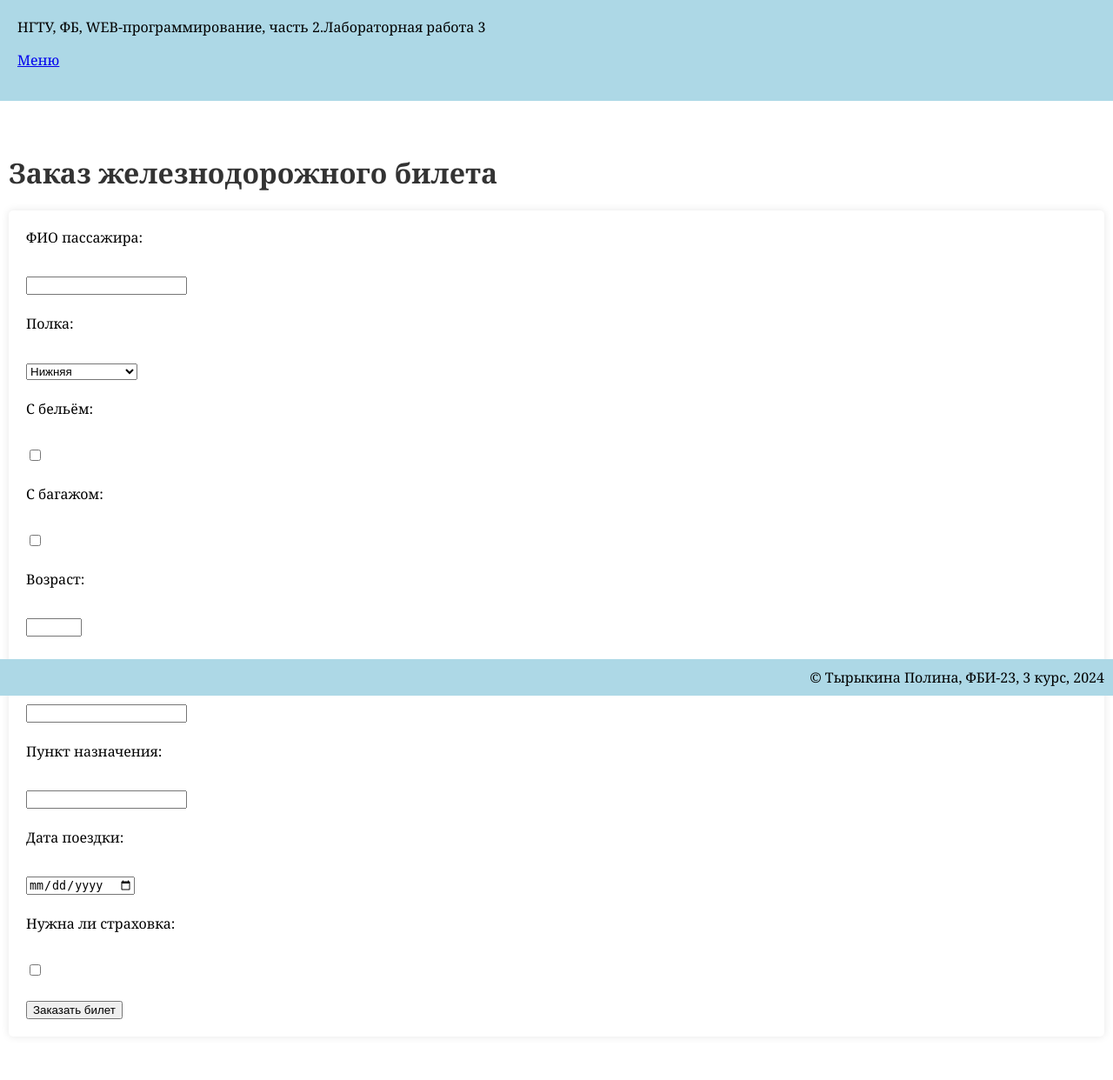
After one commit to polinatyrykina/web-programming-labs-2, a Flask app: page /lab3/ticket_form in a window 1280 px wide. The commit adds this page. Shown: the whole page at 87% size. Run offline with Flask 3, Linux system fonts and the light colour scheme.

Commit message:
Железнодорожный билет

```diff
--- a/lab3.py
+++ b/lab3.py
@@ -87,3 +87,54 @@ def settings():
         return resp  # Перенаправляем на тот же маршрут для обновления отображаемых значений
 
     return resp
+
+@lab3.route("/lab3/ticket_form", methods=['GET', 'POST'])
+def ticket_form():
+    errors = {}
+    if request.method == 'POST':
+        passenger_name = request.form.get('passenger_name')
+        shelf_type = request.form.get('shelf_type')
+        with_linen = request.form.get('with_linen')
+        with_baggage = request.form.get('with_baggage')
+        age = request.form.get('age')
+        departure_point = request.form.get('departure_point')
+        destination_point = request.form.get('destination_point')
+        travel_date = request.form.get('travel_date')
+        with_insurance = request.form.get('with_insurance')
+
+        # Проверка на пустые поля
+        if not all([passenger_name, shelf_type, age, departure_point, destination_point, travel_date]):
+            flash("Все поля, кроме 'Багаж' и 'Страховка', должны быть заполнены!", "error")
+            return redirect(url_for('lab3.ticket_form'))
+
+        # Проверка возраста
+        if not age.isdigit() or not (1 <= int(age) <= 120):
+            flash("Возраст должен быть от 1 до 120 лет!", "error")
+            return redirect(url_for('lab3.ticket_form'))
+
+        # Расчет стоимости
+        price = 1000 if int(age) >= 18 else 700
+        if shelf_type in ['нижняЫя', 'нижняя боковая']:
+            price += 100
+        if with_linen == 'on':
+            price += 75
+        if with_baggage == 'on':
+            price += 250
+        if with_insurance == 'on':
+            price += 150
+
+        # Параметры для передачи в шаблон
+        age_int = int(age)  # Преобразование возраста в целое число
+        return render_template('lab3/ticket.html',
+                               passenger_name=passenger_name,
+                               shelf_type=shelf_type,
+                               with_linen=with_linen,
+                               with_baggage=with_baggage,
+                               age=age_int,  # Отправляем как целое
+                               departure_point=departure_point,
+                               destination_point=destination_point,
+                               travel_date=travel_date,
+                               with_insurance=with_insurance,
+                               price=price)
+
+    return render_template('lab3/ticket_form.html', errors=errors)
--- a/templates/lab3/lab3.html
+++ b/templates/lab3/lab3.html
@@ -27,5 +27,8 @@
         <li>
             <a href="/lab3/settings">Цвета</a>
         </li>
+        <li>
+            <a href="/lab3/ticket_form">Билет</a>
+        </li>
     </ol>
 {% endblock %}
--- /dev/null
+++ b/templates/lab3/ticket_form.html
@@ -0,0 +1,60 @@
+{% extends "base.html" %}
+
+{% block  lab %}Лабораторная работа 3{% endblock %}
+
+{% block main %}
+    <h1>Заказ железнодорожного билета</h1>
+    <form action="/lab3/ticket_form" method="POST">
+        <label for="passenger_name">ФИО пассажира:</label><br>
+        <input type="text" id="passenger_name" name="passenger_name" required><br><br>
+
+        <label for="shelf_type">Полка:</label><br>
+        <select id="shelf_type" name="shelf_type" required>
+            <option value="нижняя">Нижняя</option>
+            <option value="верхняя">Верхняя</option>
+            <option value="нижняя боковая">Нижняя боковая</option>
+            <option value="верхняя боковая">Верхняя боковая</option>
+        </select><br><br>
+
+        <label for="with_linen">С бельём:</label><br>
+        <input type="checkbox" id="with_linen" name="with_linen" value="on"><br><br>
+
+        <label for="with_baggage">С багажом:</label><br>
+        <input type="checkbox" id="with_baggage" name="with_baggage" value="on"><br><br>
+
+        <label for="age">Возраст:</label><br>
+        <input type="number" id="age" name="age" min="1" max="120" required><br><br>
+
+        <label for="departure_point">Пункт выезда:</label><br>
+        <input type="text" id="departure_point" name="departure_point" required><br><br>
+
+        <label for="destination_point">Пункт назначения:</label><br>
+        <input type="text" id="destination_point" name="destination_point" required><br><br>
+
+        <label for="travel_date">Дата поездки:</label><br>
+        <input type="date" id="travel_date" name="travel_date" required><br><br>
+
+        <label for="with_insurance">Нужна ли страховка:</label><br>
+        <input type="checkbox" id="with_insurance" name="with_insurance" value="on"><br><br>
+
+        <input type="submit" value="Заказать билет">
+    </form>
+
+    {% with messages = get_flashed_messages() %}
+        {% if messages %}
+            <ul>
+            {% for message in messages %}
+                <li style="color:red;">{{ message }}</li>
+            {% endfor %}
+            </ul>
+        {% endif %}
+    {% endwith %}
+
+    {% if errors %}
+        <ul style="color:red;">
+            {% for error in errors.values() %}
+                <li>{{ error }}</li>
+            {% endfor %}
+        </ul>
+    {% endif %}
+    {% endblock %}
```
Also changed, not shown: templates/lab3/ticket.html (added, +20 -0 lines).
